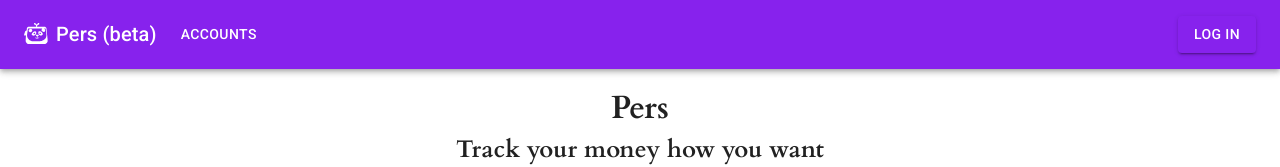
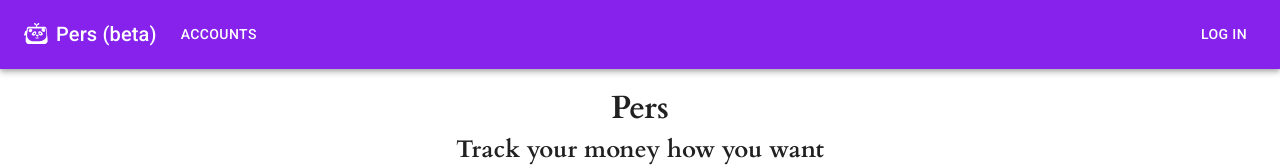
Before and after one commit to richardcarrigan/pers, a React (Create React App) app: page / in a window 1280 px wide. Shown: the top 167 px of the page. Built offline with nearby package versions, Linux system fonts and the light colour scheme; no server answers.

Commit message:
Fix button on light mode

```diff
--- a/src/components/LoginLogoutButton.jsx
+++ b/src/components/LoginLogoutButton.jsx
@@ -13,12 +13,12 @@ const LoginLogoutButton = () => {
     <>
       {/* If the user is logged in */}
       {(isAuthenticated && !isLoading) && (
-        <Button variant='outlined' onClick={() => logout({ logoutParams: { returnTo: window.location.origin }})}>Log Out</Button>
+        <Button color='inherit' onClick={() => logout({ logoutParams: { returnTo: window.location.origin }})}>Log Out</Button>
       )}
 
       {/* If the user is not logged in */}
       {(!isAuthenticated && !isLoading) && (
-        <Button variant='contained' onClick={loginWithRedirect}>Log In</Button>
+        <Button color='inherit' onClick={loginWithRedirect}>Log In</Button>
       )}
     </>
   )
```
